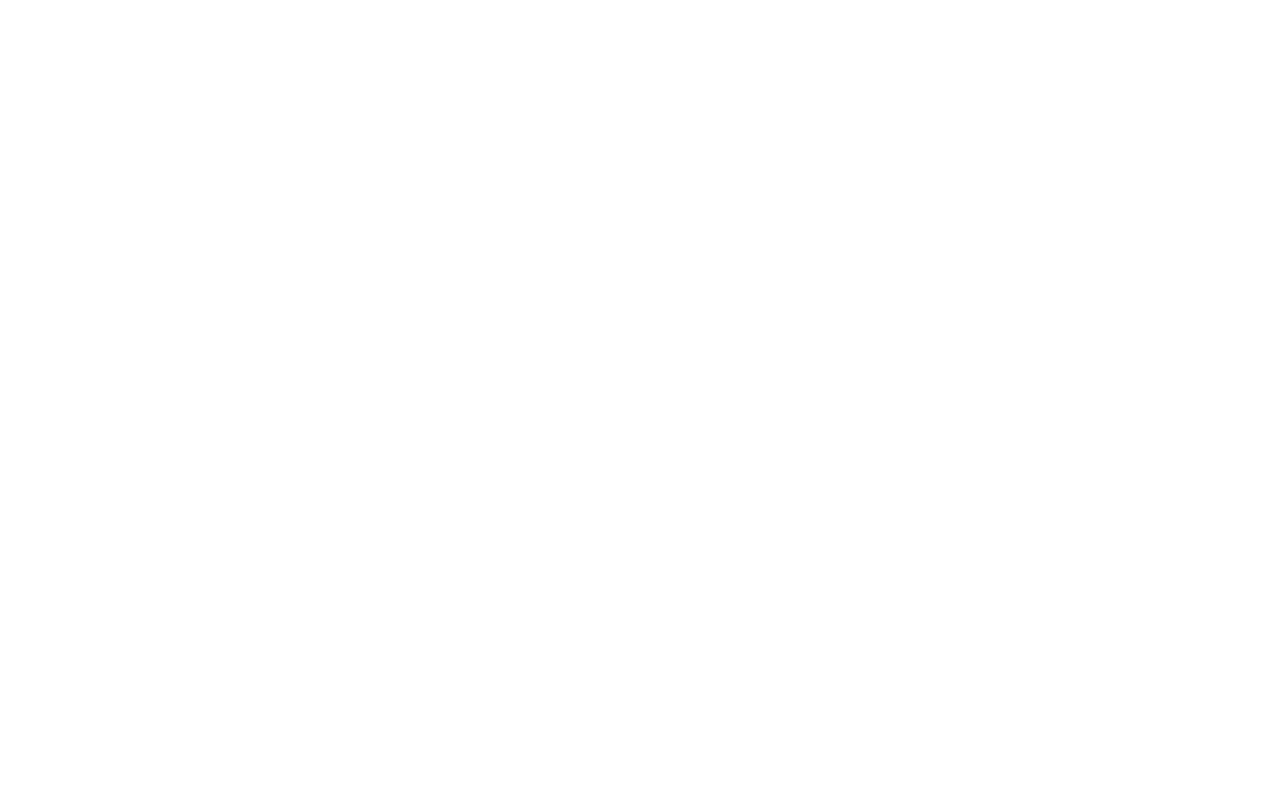
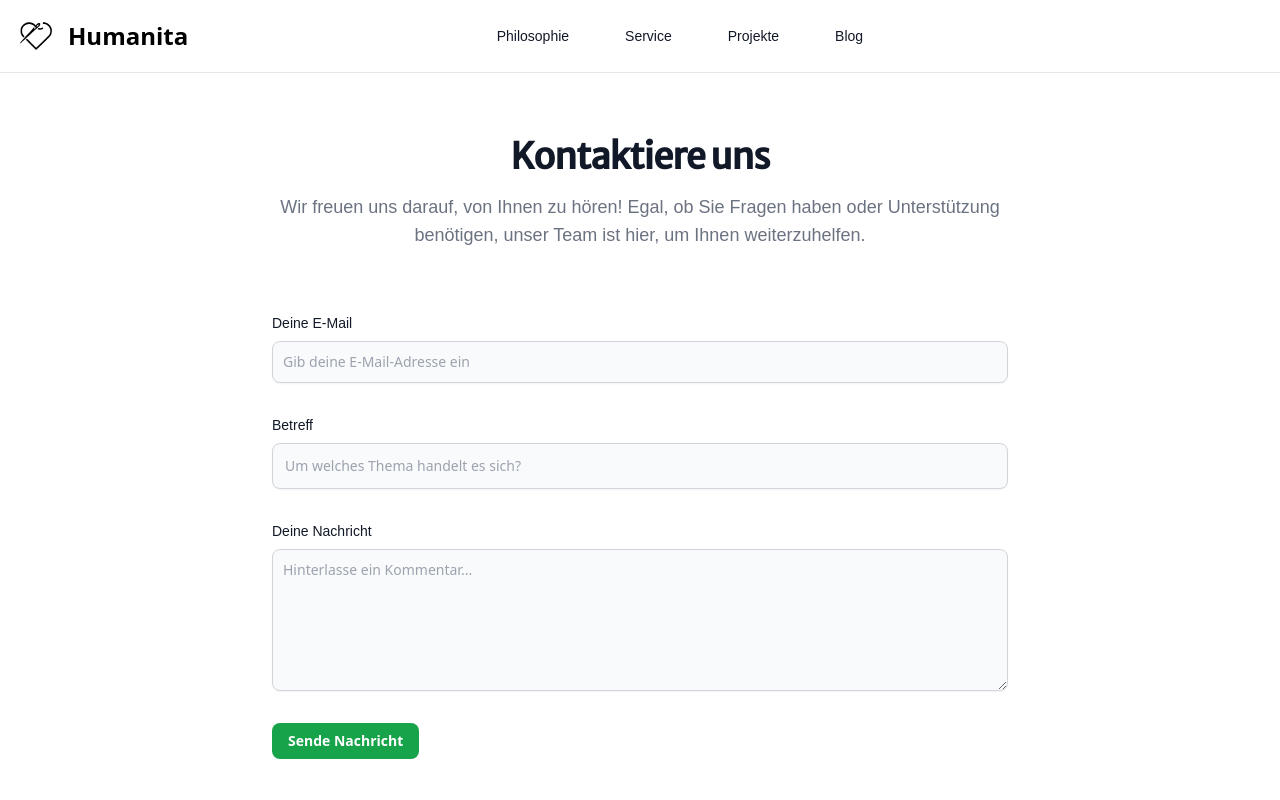
Before and after one commit to TobiasHuppertz/IPWA01-01, a React (Vite) app in the folder humanita/: page /legals/contact in a window 1280 px wide. Before the commit this address had no page. Shown: the top 800 px of the page. Built offline with nearby package versions, Linux system fonts and the light colour scheme.

Commit message:
Added Legals; Add new Route; Adjust some styles;

```diff
--- /dev/null
+++ b/humanita/src/LegalsLayout.jsx
@@ -0,0 +1,16 @@
+import { Outlet } from 'react-router-dom';
+import Header from './components/Header';
+import Footer from './components/Footer'
+import ContentLayout from './ContentLayout';
+
+export default function LegalsLayout() {
+  return (
+    <>
+    <Header />
+    <ContentLayout>
+      <Outlet />
+    </ContentLayout>
+    <Footer />
+    </>
+  )
+}
--- /dev/null
+++ b/humanita/src/components/Contact.jsx
@@ -0,0 +1,28 @@
+import { contact } from "../constants"
+
+export default function Contact() {
+  return (
+
+    <section class="bg-white">
+    <div class="py-8 lg:py-16 px-4 mx-auto max-w-screen-md">
+        <h2 class="font-Merriweather mb-4 text-4xl tracking-tight font-extrabold text-center text-gray-900">{contact.header}</h2>
+        <p class="mb-8 lg:mb-16 font-SourceSans font-light text-wrap text-gray-500 sm:text-lg text-center">{contact.paragraph}</p>
+        <form action="#" class="space-y-8">
+            <div>
+                <label for="email" class="block mb-2 font-SourceSans text-sm font-medium text-gray-900 ">{contact.emailHeader}</label>
+                <input type="email" id="email" class="shadow-sm bg-gray-50 border border-gray-300 text-gray-900 text-sm rounded-lg block w-full p-2.5" placeholder={contact.emailPlaceholder} required/>
+            </div>
+            <div>
+                <label for="subject" class="block mb-2 font-SourceSans text-sm font-medium text-gray-900 ">{contact.subjectHeader}</label>
+                <input type="text" id="subject" class="block p-3 w-full text-sm text-gray-900 bg-gray-50 rounded-lg border border-gray-300 shadow-sm f" placeholder={contact.subjectPlaceholder} required/>
+            </div>
+            <div class="sm:col-span-2">
+                <label for="message" class="block mb-2 font-SourceSans text-sm font-medium text-gray-900 ">{contact.messageHeader}</label>
+                <textarea id="message" rows="6" class="block p-2.5 w-full text-sm text-gray-900 bg-gray-50 rounded-lg shadow-sm border border-gray-300" placeholder={contact.messagePlaceholder}></textarea>
+            </div>
+            <button type="submit" class="text-white bg-green-600 hover:bg-green-800 font-semibold rounded-lg text-sm px-4 py-2 text-center">Sende Nachricht</button>
+        </form>
+    </div>
+    </section>
+  )
+}
--- a/humanita/src/components/Header.jsx
+++ b/humanita/src/components/Header.jsx
@@ -23,7 +23,7 @@
         <div className="flex md:order-2 space-x-3 md:space-x-0">
           <Link to="./forms/spende">
             <button type="button"
-              className={`text-white bg-green-600 hover:bg-green-800 font-medium rounded-lg text-sm px-4 py-2 text-center ${!isHomePage ? 'invisible' : ''}`}>
+              className={`text-white bg-green-600 hover:bg-green-800 font-semibold rounded-lg text-sm px-4 py-2 text-center ${!isHomePage ? 'invisible' : ''}`}>
               Spenden
             </button>
           </Link>
--- /dev/null
+++ b/humanita/src/components/LegalNotice.jsx
@@ -0,0 +1,47 @@
+import { legalnotice } from "../constants";
+
+export default function LegalNotice() {
+  return (
+    <div className="mx-auto p-4">
+      <h1 className="text-3xl font-bold mb-4">Impressum</h1>
+      <div className="bg-white p-6">
+        <h2 className="text-xl font-semibold mb-2">Angaben gemäß § 5 TMG</h2>
+        <p className="mb-4">
+            {legalnotice.company}<br />
+            {legalnotice.street}<br />
+            {legalnotice.zipcode} {legalnotice.city}
+        </p>
+        <h2 className="text-xl font-semibold mb-2">Vertreten durch</h2>
+        <p className="mb-4">{legalnotice.ceo}</p>
+        <h2 className="text-xl font-semibold mb-2">Kontakt</h2>
+        <p className="mb-4">
+            Telefon: {legalnotice.phone}<br />
+            E-Mail: {legalnotice.email}
+        </p>
+        <h2 className="text-xl font-semibold mb-2">Umsatzsteuer-ID</h2>
+        <p className="mb-4">
+            Umsatzsteuer-Identifikationsnummer gemäß §27a Umsatzsteuergesetz: {legalnotice.taxID}
+        </p>
+        <h2 className="text-xl font-semibold mb-2">Verantwortlich für den Inhalt nach § 55 Abs. 2 RStV</h2>
+        <p className="mb-4">
+            {legalnotice.company}<br />
+            {legalnotice.street}<br />
+            {legalnotice.zipcode} {legalnotice.city}
+        </p>
+        <h2 className="text-xl font-semibold mb-2">Haftungsausschluss</h2>
+        <p className="mb-4">
+          <strong>Haftung für Inhalte</strong><br />
+          {legalnotice.paragraphContent}
+        </p>
+        <p className="mb-4">
+          <strong>Haftung für Links</strong><br />
+          {legalnotice.paragraphLink}
+        </p>
+        <h2 className="text-xl font-semibold mb-2">Urheberrecht</h2>
+        <p className="mb-4">
+          {legalnotice.paragraphCopyright}
+        </p>
+      </div>
+    </div>
+  );
+}
--- a/humanita/src/components/forms/spende/Confirm.jsx
+++ b/humanita/src/components/forms/spende/Confirm.jsx
@@ -34,7 +34,7 @@
   }, [formFields.abgabe]);
 
   return (
-      <form className="md:w-2/3 mx-auto max-w-6xl shadow-xl rounded-2xl mb-16 bg-white m-4 p-4">
+      <form className="md:w-2/3 mx-auto max-w-6xl shadow-xl rounded-2xl bg-white m-4 p-4">
         <section className="bg-white py-8 antialiased md:py-8">
           <div className="mx-auto max-w-2xl px-4 2xl:px-0">
             <h2 className="text-xl font-semibold text-gray-900 sm:text-2xl mb-6">Zusammenfassung</h2>
--- a/humanita/src/constants/index.jsx
+++ b/humanita/src/constants/index.jsx
@@ -69,37 +69,37 @@
         id: 1,
         label: 'Kontakt',
         type: 'text',
-        href: './kontakt'
+        href: '/legals/contact'
       },
       {
         id: 2,
         label: 'Impressum',
         type: 'text',
-        href: './impressum'
+        href: '/legals/legalnotice'
       },
       {
         id: 3,
         label: 'Datenschutz',
         type: 'text',
-        href: './datenschutz'
+        href: '#'
       },
       {
         id: 4,
         label: 'Einstellungen',
         type: 'text',
-        href: './einstellungen'
+        href: '#'
       },
       {
         id: 5,
         label: 'Datenverarbeitug',
         type: 'text',
-        href: './datenverarbeitung'
+        href: '#'
       },
       {
         id: 6,
         label: 'Barrierefreiheit',
         type: 'text',
-        href: './barrierefreiheit'
+        href: '#'
       },
   ]
 
@@ -220,7 +220,7 @@
       imgProjectAlt: 'Spenden in Philippinen',
       imgFlagSrc: flag_philippines,
       imgFlagAlt: 'Flagge von Philippinen',
-      projectText: 'In Berlin-Tegel befindet sich das größte Flüchtlingslager Deutschlands, in dem über 5.000 Menschen auf Unterstützung angewiesen sind.',
+      projectText: 'Die Philippinen sind das Land mit den häufigsten Naturkatastrophen. Ihre Spende unterstützt betroffene Familien.',
     }
   ]
 
@@ -392,3 +392,28 @@
       imgAlt: 'Bild von Babykleidung',
     }
   ]
+
+  export const contact = {
+      header: 'Kontaktiere uns',
+      paragraph: 'Wir freuen uns darauf, von Ihnen zu hören! Egal, ob Sie Fragen haben oder Unterstützung benötigen, unser Team ist hier, um Ihnen weiterzuhelfen.',
+      emailHeader: 'Deine E-Mail',
+      emailPlaceholder: 'Gib deine E-Mail-Adresse ein',
+      subjectHeader: 'Betreff',
+      subjectPlaceholder: 'Um welches Thema handelt es sich?',
+      messageHeader: 'Deine Nachricht',
+      messagePlaceholder: 'Hinterlasse ein Kommentar...'
+    }
+
+  export const legalnotice = {
+    company: 'Humanita e.V.',
+    street: 'Musterstraße 35',
+    zipcode: '55118',
+    city: 'Mainz',
+    ceo: 'Max Mustermann',
+    phone: '+49 (0) 123 456789',
+    email: 'info@humanita.de',
+    taxID: 'DE123456789',
+    paragraphContent: 'Die Inhalte unserer Seiten wurden mit größter Sorgfalt erstellt. Für die Richtigkeit, Vollständigkeit und Aktualität der Inhalte können wir jedoch keine Gewähr übernehmen. Als Diensteanbieter sind wir gemäß § 7 Abs.1 TMG für eigene Inhalte auf diesen Seiten nach den allgemeinen Gesetzen verantwortlich. Nach §§ 8 bis 10 TMG sind wir als Diensteanbieter jedoch nicht verpflichtet, übermittelte oder gespeicherte fremde Informationen zu überwachen oder nach Umständen zu forschen, die auf eine rechtswidrige Tätigkeit hinweisen. Verpflichtungen zur Entfernung oder Sperrung der Nutzung von Informationen nach den allgemeinen Gesetzen bleiben hiervon unberührt. Eine diesbezügliche Haftung ist jedoch erst ab dem Zeitpunkt der Kenntnis einer konkreten Rechtsverletzung möglich. Bei Bekanntwerden von entsprechenden Rechtsverletzungen werden wir diese Inhalte umgehend entfernen.',
+    paragraphLink: 'Unser Angebot enthält Links zu externen Websites Dritter, auf deren Inhalte wir keinen Einfluss haben. Deshalb können wir für diese fremden Inhalte auch keine Gewähr übernehmen. Für die Inhalte der verlinkten Seiten ist stets der jeweilige Anbieter oder Betreiber der Seiten verantwortlich. Die verlinkten Seiten wurden zum Zeitpunkt der Verlinkung auf mögliche Rechtsverstöße überprüft. Rechtswidrige Inhalte waren zum Zeitpunkt der Verlinkung nicht erkennbar. Eine permanente inhaltliche Kontrolle der verlinkten Seiten ist jedoch ohne konkrete Anhaltspunkte einer Rechtsverletzung nicht zumutbar. Bei Bekanntwerden von Rechtsverletzungen werden wir derartige Links umgehend entfernen.',
+    paragraphCopyright: 'Die durch die Seitenbetreiber erstellten Inhalte und Werke auf diesen Seiten unterliegen dem deutschen Urheberrecht. Die Vervielfältigung, Bearbeitung, Verbreitung und jede Art der Verwertung außerhalb der Grenzen des Urheberrechtes bedürfen der schriftlichen Zustimmung des jeweiligen Autors bzw. Erstellers. Downloads und Kopien dieser Seite sind nur für den privaten, nicht kommerziellen Gebrauch gestattet. Soweit die Inhalte auf dieser Seite nicht vom Betreiber erstellt wurden, werden die Urheberrechte Dritter beachtet. Insbesondere werden Inhalte Dritter als solche gekennzeichnet. Sollten Sie trotzdem auf eine Urheberrechtsverletzung aufmerksam werden, bitten wir um einen entsprechenden Hinweis. Bei Bekanntwerden von Rechtsverletzungen werden wir derartige Inhalte umgehend entfernen.'
+}
--- a/humanita/src/main.jsx
+++ b/humanita/src/main.jsx
@@ -6,12 +6,12 @@
 
 import DonationForm from './DonationForm.jsx';
 import DonationFormKiosk from './DonationFormKiosk.jsx';
+import LegalsLayout from './LegalsLayout.jsx';
 
 import PersonInformation from './components/forms/spende/PersonInformation.jsx';
 import DonationItems from './components/forms/spende/DonationItems.jsx';
 import DonationProject from './components/forms/spende/DonationProject.jsx'
 import Confirm from './components/forms/spende/Confirm.jsx';
-
 
 import PersonInformationKiosk from './components/forms/spende/kiosk/PersonInformation.jsx';
 import DonationItemsKiosk from './components/forms/spende/kiosk/DonationItems.jsx';
@@ -19,12 +19,15 @@
 import ConfirmKiosk from './components/forms/spende/kiosk/Confirm.jsx'
 import Submit from './components/forms/spende/kiosk/Submit.jsx'
 
+import Contact from './components/Contact.jsx';
+import LegalNotice from './components/LegalNotice.jsx';
+
 
 createRoot(document.getElementById('root')).render(
   <StrictMode>
       <BrowserRouter>
           <Routes>
-            <Route path="/" element={<App />} />
+            <Route path="/" element={<App />}/>
             <Route path="/forms/spende" element={<DonationForm />}>
               <Route index element={<PersonInformation />} />
               <Route path="DonationItems" element={<DonationItems />} />
@@ -38,6 +41,10 @@
               <Route path="Confirm" element={<ConfirmKiosk />} />
               <Route path="Submit" element={<Submit />} />
             </Route>
+            <Route path="/legals" element={<LegalsLayout />}>
+              <Route path="contact" element={<Contact />} />
+              <Route path="legalnotice" element={<LegalNotice />} />
+            </Route>
           </Routes>
       </BrowserRouter>
   </StrictMode>,
```
